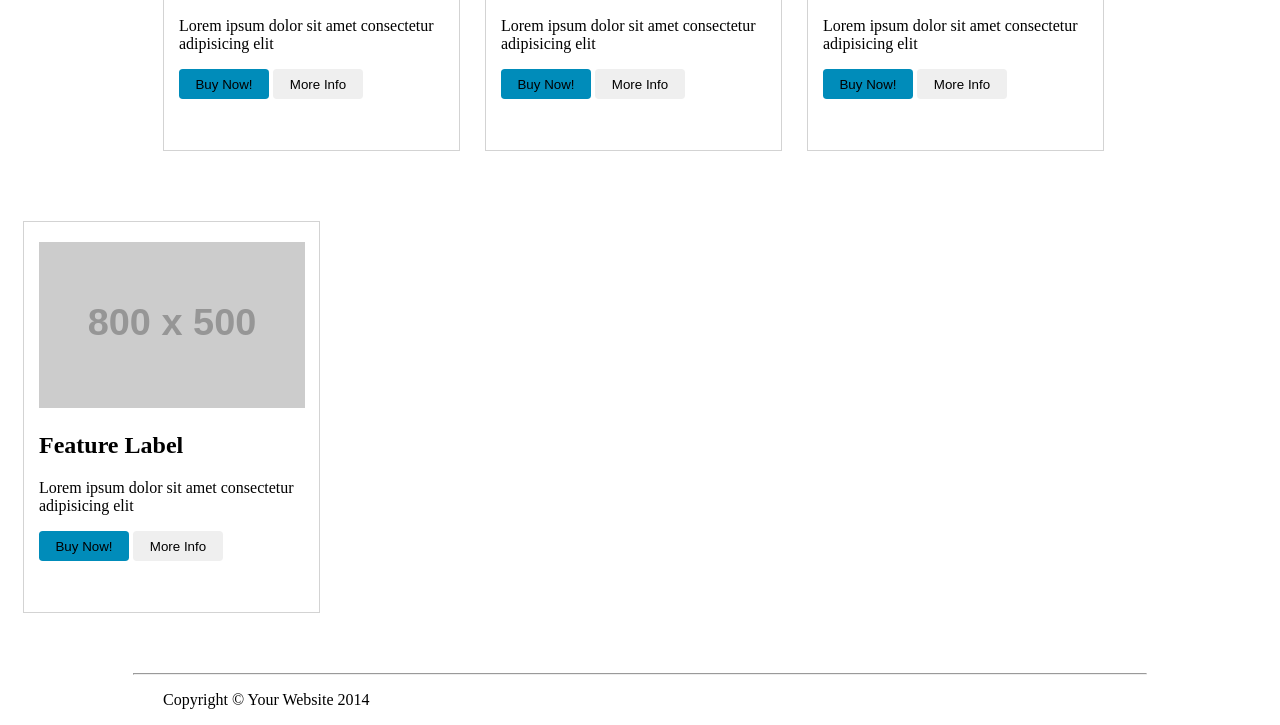
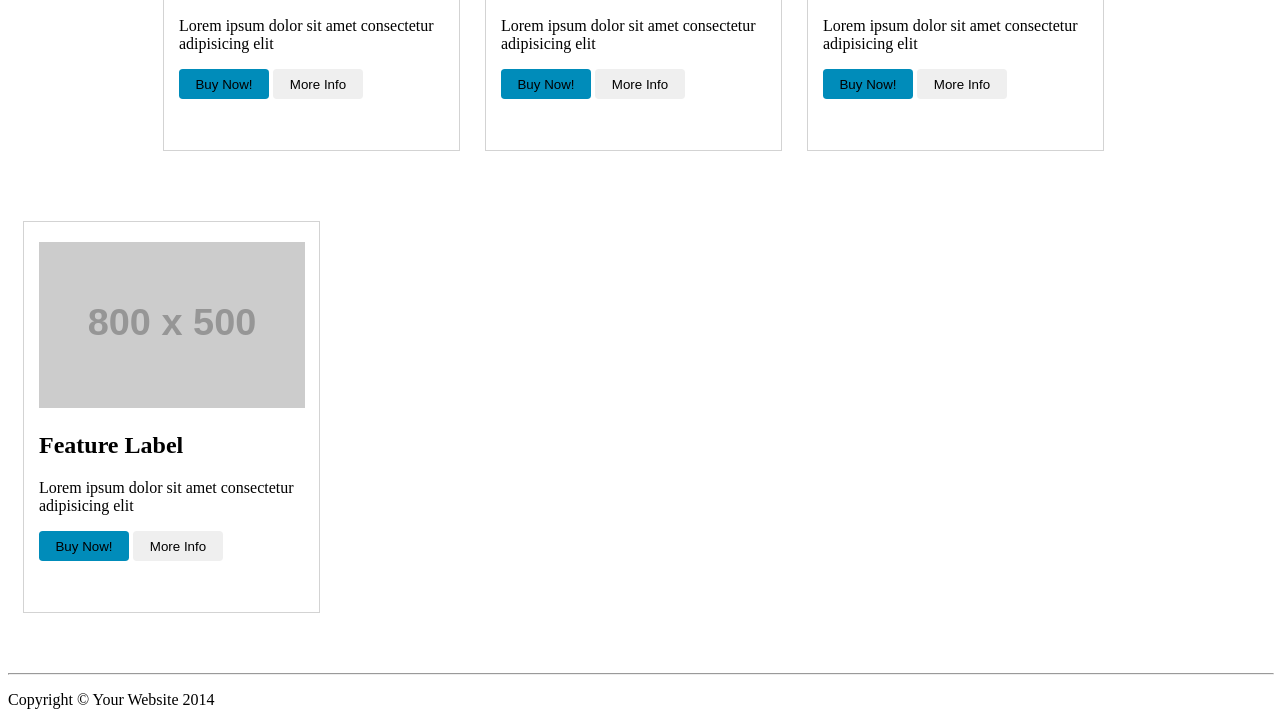
Before and after one commit to Gayatri-innotech/Layout-2, a plain HTML site: page index.html in a window 1280 px wide. Shown: the part 649-1374 px from the top of the page. Drawn offline with Linux system fonts and the light colour scheme; placeholder pictures from the web are drawn by us.

Commit message:
Update index.html

```diff
--- a/index.html
+++ b/index.html
@@ -25,6 +25,7 @@
             <button class="btn0">Call to action</button>
         </div>
         <hr width="80%">
+        <div class="wrapper1">
             <div class="title">
                 <h3>Latest Features</h3>
             </div>
@@ -57,11 +58,12 @@
                 <button class="btn">Buy Now!</button>
                 <button class="btnm">More Info</button>
             </div>
-        <hr width="80%">
+            <hr width="100%">
+            <footer>
+                <p>Copyright © Your Website 2014</p>
+            </footer>
+
+        </div>
+
     </header>
 </body>
-<footer>
-    <p style="margin-left: 155px;">Copyright © Your Website 2014</p>
-</footer>
-
-</html>
```
Lines whose indentation alone changed are shown as unchanged.
